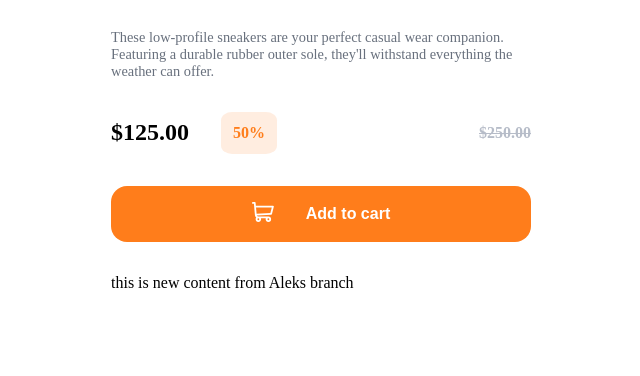
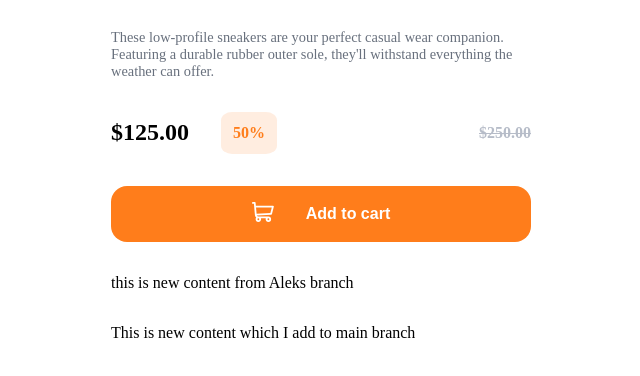
Before and after one commit to AleksGoodOmens/schoolOfCode, a plain HTML site: page index.html in a window 1280 px wide. Shown: the part 490-866 px from the top of the page, without its empty margins (319-959 px from the left). Before the commit the page ends 822 px from the top, so only its background shows below. Drawn offline with Linux system fonts and the light colour scheme.

Commit message:
added some more content to the main branch

```diff
--- a/index.html
+++ b/index.html
@@ -82,6 +82,7 @@
 					Add to cart
 				</button>
 				<div>this is new content from Aleks branch</div>
+				<div>This is new content which I add to main branch</div>
 			</section>
 		</main>
 	</body>
```
